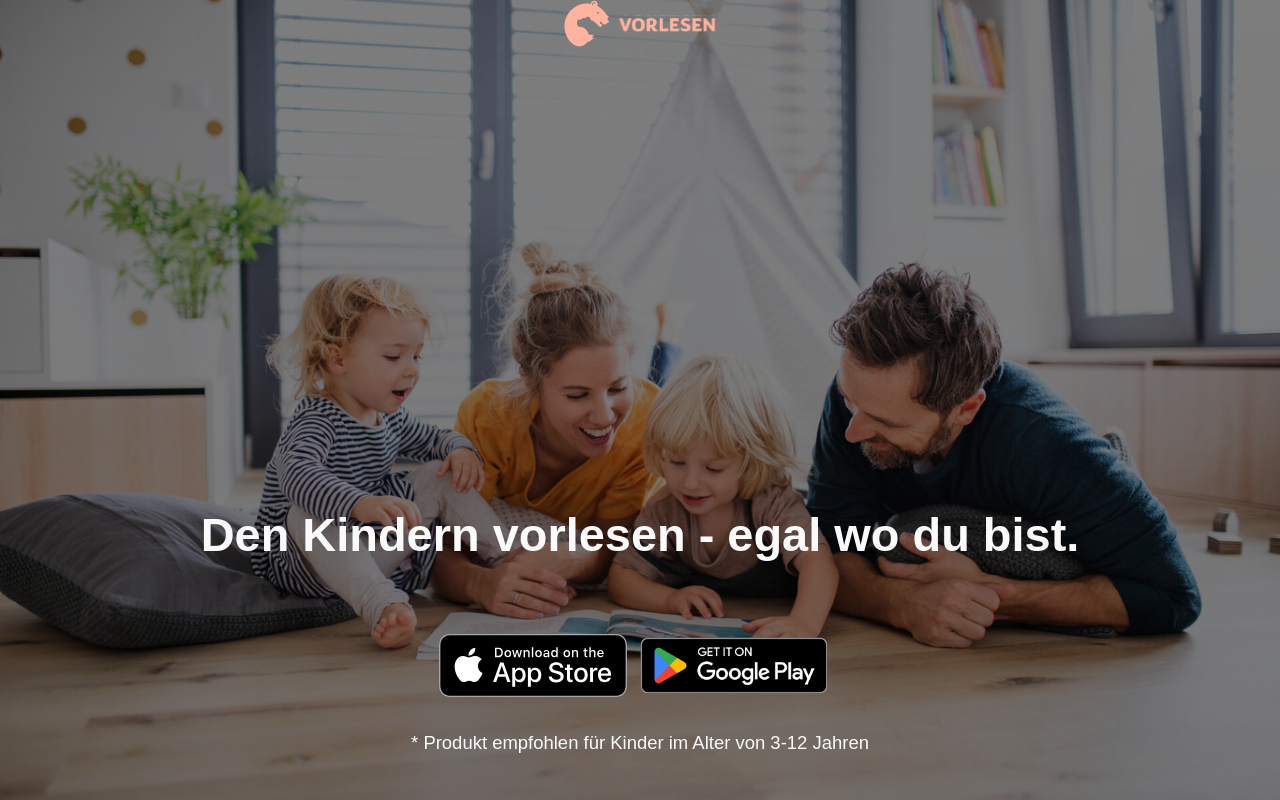
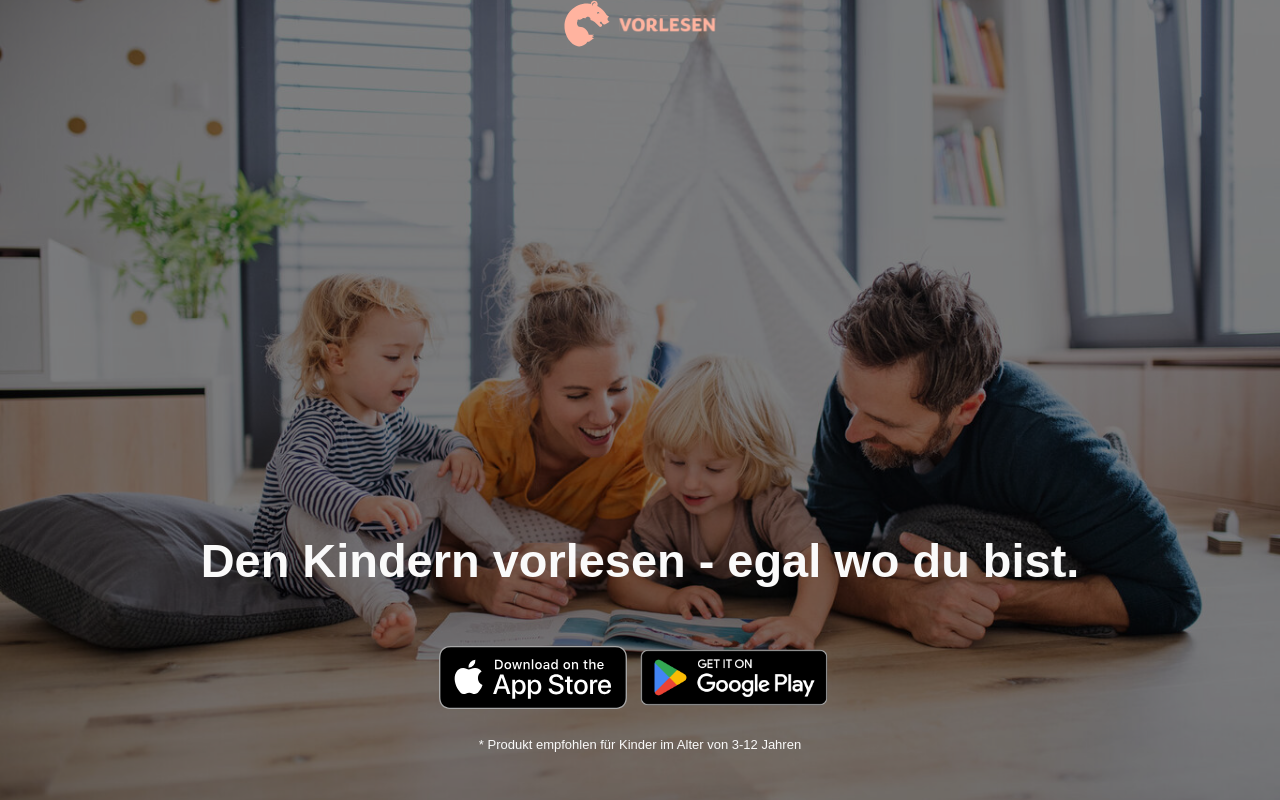
Before and after one commit to Sazbak/vorlesen-sazbak, a React (Create React App) app: page / in a window 1280 px wide. Built offline with nearby package versions, Linux system fonts and the light colour scheme; the HTML template or start-up script is replaced by a standard one.

Commit message:
Correcting some sizes

```diff
--- a/src/App.tsx
+++ b/src/App.tsx
@@ -41,11 +41,11 @@ function App() {
           <img src={vorlesen_text} alt="Vorlesen logo" width="97" height="16" />
         </div>
       </div>
-      <div className="flex flex-col absolute bottom-0 w-full items-center mb-[4.0133vh] tablet:mb-[5.3511vh] desktop:mb-[7.8125vh]">
+      <div className="flex flex-col absolute bottom-0 w-full items-center mb-[6.4vw] tablet:mb-[3.5555vw] desktop:mb-[5.5555vw]">
         <div className="text-center text-headline-s-600 tablet:text-headline-m-600 desktop:text-headline-l-600 text-gray1">
           Den Kindern vorlesen - egal wo du bist.
         </div>
-        <div className="flex mt-[6.8561vh] tablet:mt-[6.6889vh] desktop:mt-[3.9062vh]">
+        <div className="flex mt-[40px]">
           <img
             className="w-[35.2vw] tablet:w-[14.6666vw] desktop:w-[9.1666vw]"
             src={app_store}
@@ -57,7 +57,7 @@ function App() {
             alt="Google Play badge"
           />
         </div>
-        <div className="text-paragraph-s-500 tablet:text-paragraph-m-500 desktop:text-paragraph-l-500 text-gray1 mt-[2.8428vh] tablet:mt-[2.8428vh] desktop:mt-[1.6601vh]">
+        <div className="text-paragraph-s-500 text-gray1 mt-[16px]">
           * Produkt empfohlen für Kinder im Alter von 3-12 Jahren
         </div>
       </div>
--- a/tailwind.config.js
+++ b/tailwind.config.js
@@ -66,9 +66,9 @@ module.exports = {
       "headline-s-600": ["6.1333vw", { fontWeight: "600" }],
       "headline-m-600": ["3.6666vw", { fontWeight: "600" }],
       "headline-l-600": ["3.1944vw", { fontWeight: "600" }],
-      "paragraph-s-500": ["3.4666vw", { fontWeight: "500" }],
-      "paragraph-m-500": ["1.4444vw", { fontWeight: "500" }],
-      "paragraph-l-500": ["0.9027vw", { fontWeight: "500" }]
+      "paragraph-s-500": ["13px", { fontWeight: "500" }],
+      "paragraph-m-500": ["15px", { fontWeight: "500" }],
+      "paragraph-l-500": ["19px", { fontWeight: "500" }]
     },
     fontFamily: {
       poppins: ["Poppins", "sans-serif"]
```
